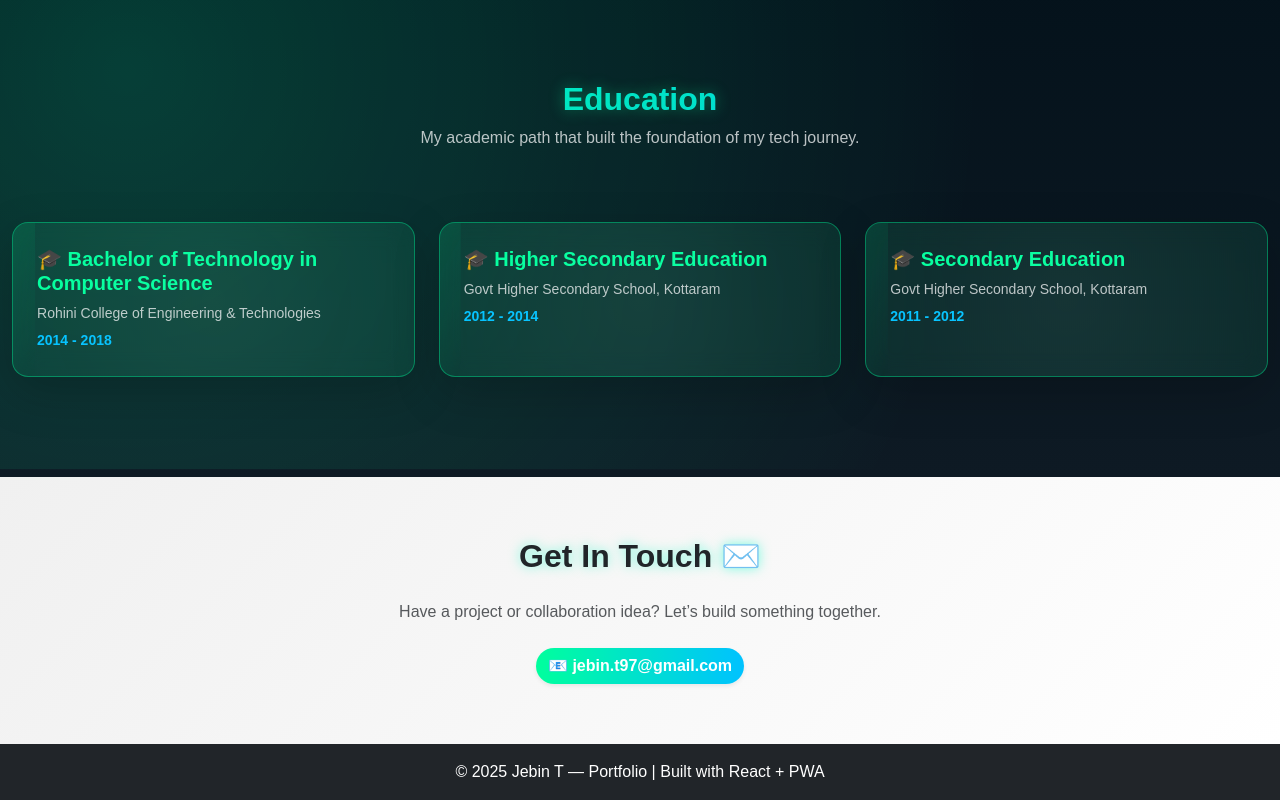
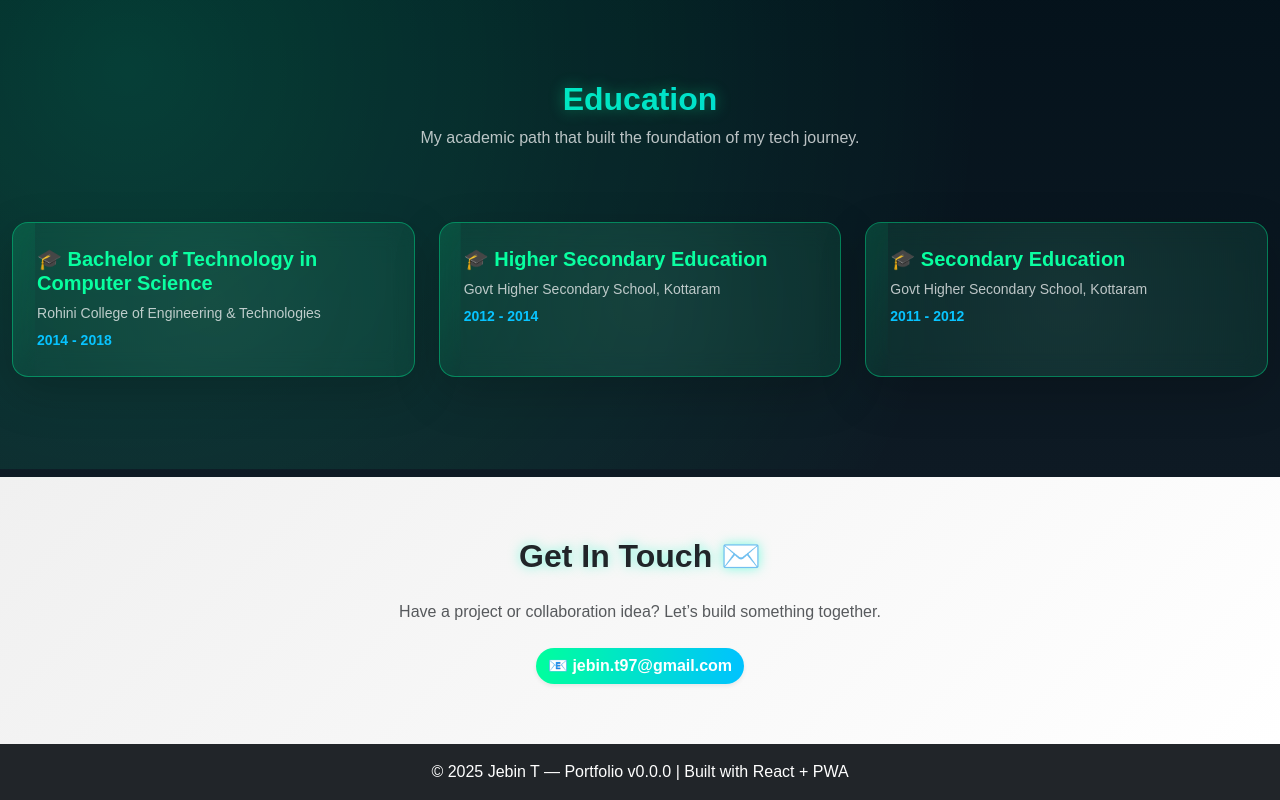
Before and after one commit to jebindhanush/jebin-portfolio, a React (Vite) app: page / in a window 1280 px wide. Shown: the part 2455-3255 px from the top of the page. Built offline with nearby package versions, Linux system fonts and the light colour scheme.

Commit message:
updated vesion

```diff
--- /dev/null
+++ b/public/version.json
@@ -0,0 +1 @@
+{ "version": "1.0.0" }
--- a/src/App.tsx
+++ b/src/App.tsx
@@ -5,7 +5,7 @@ import "aos/dist/aos.css";
 import skillsData from "./data/skills.json";
 import experienceData from "./data/experience.json";
 import myInfo from "./data/myInfo.json";
-
+import packageJson from "../package.json"; // 👈 import version
 
 const App: React.FC = () => {
   const [theme, setTheme] = useState<"blue-cyan" | "green-purple">(
@@ -29,6 +29,8 @@ const App: React.FC = () => {
     "blue-cyan": "linear-gradient(90deg, #00ff9d, #00c2ff)",
     "green-purple": "linear-gradient(90deg, #7fff00, #b000ff)",
   };
+
+  const appVersion = packageJson.version; // e.g., "1.0.0"
 
   return (
     <div
@@ -506,9 +508,9 @@ const App: React.FC = () => {
 
 
       {/* ⚫ Footer */}
-      <footer className="text-center text-white py-3 bg-dark">
-        © {new Date().getFullYear()} Jebin T — Portfolio | Built with React + PWA
-      </footer>
+     <footer className="text-center text-white py-3 bg-dark">
+  © {new Date().getFullYear()} Jebin T — Portfolio v{appVersion} | Built with React + PWA
+</footer>
     </div>
   );
 };
--- a/src/main.tsx
+++ b/src/main.tsx
@@ -1,6 +1,7 @@
 import { StrictMode } from 'react';
 import { createRoot } from 'react-dom/client';
 import './index.css';
+import packageJson from '../package.json';
 
 // Bootstrap styles
 import 'bootstrap/dist/css/bootstrap.min.css';
@@ -24,6 +25,19 @@ AOS.init({
   offset: 100,
 });
 
+if ("serviceWorker" in navigator) {
+  navigator.serviceWorker.ready.then((registration) => {
+    fetch("/version.json")
+      .then((res) => res.json())
+      .then((data) => {
+        if (data.version !== packageJson.version) {
+          registration.update(); // force update when version changes
+        }
+      });
+  });
+}
+
+
 createRoot(document.getElementById('root')!).render(
   <StrictMode>
     <App />
```
